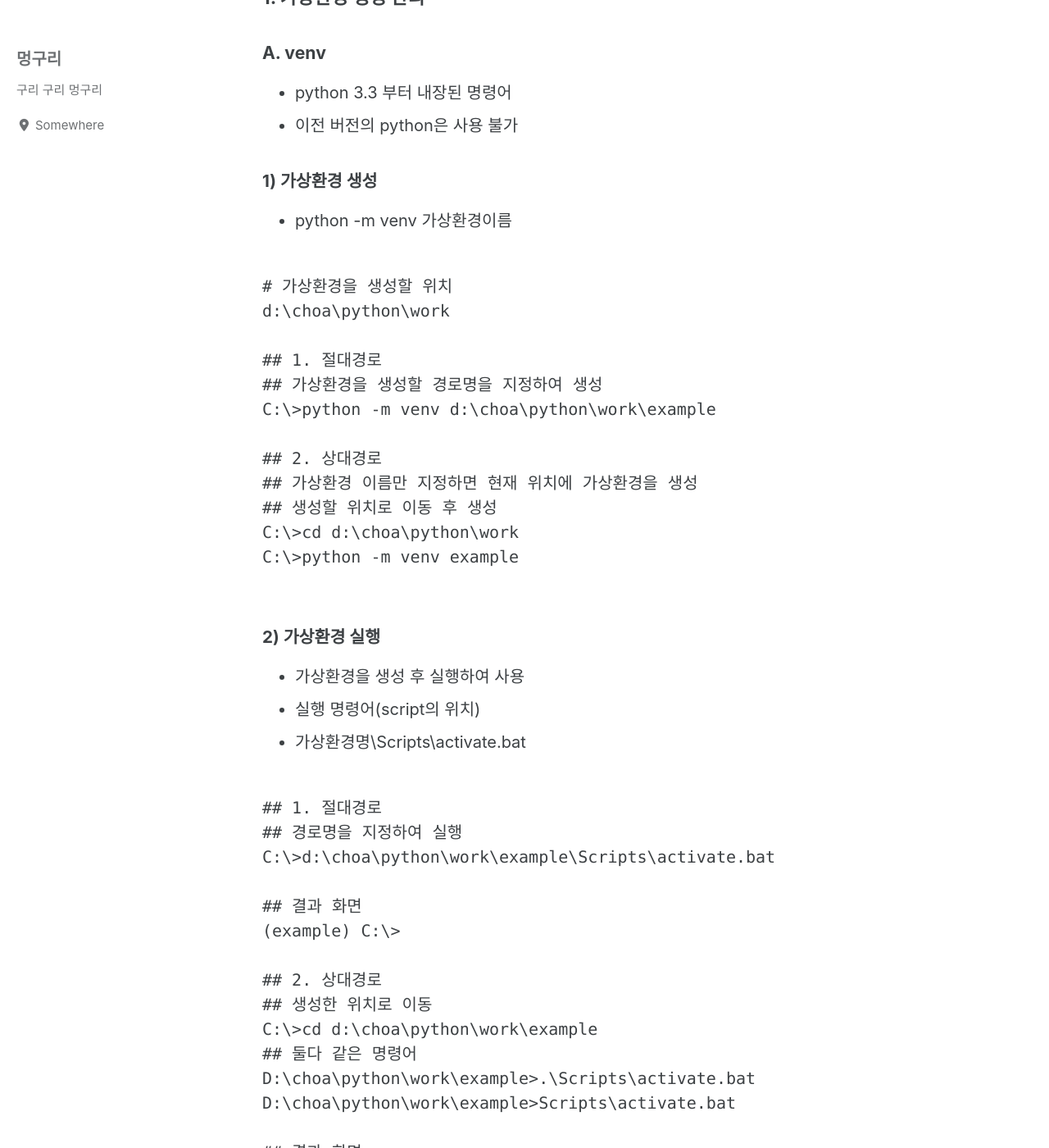
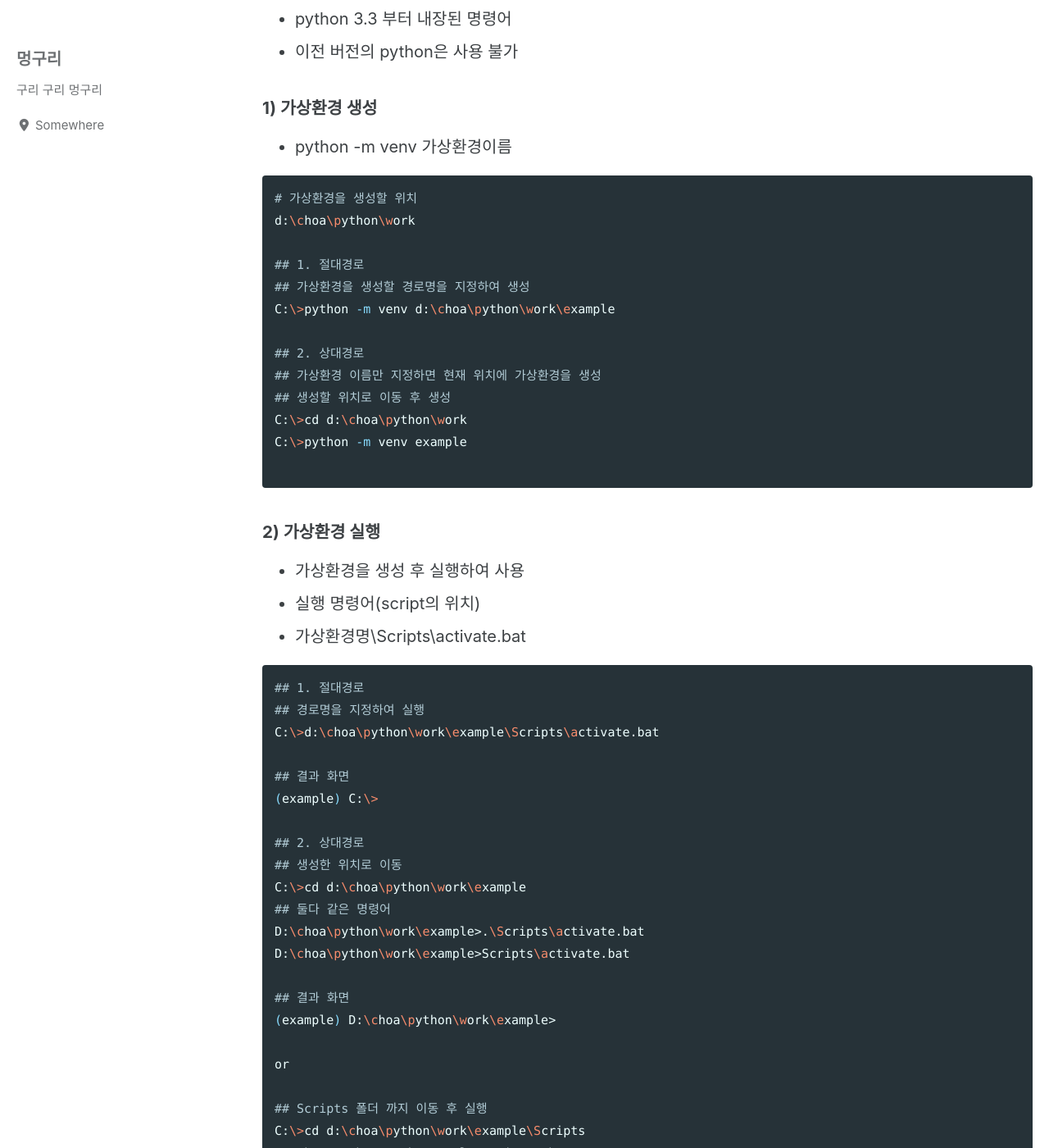
Before and after one commit to Daeki/Daeki.github.io, a Jekyll site: the page built from _posts/2020-01-01-django-d1 copy.md, in a window 1280 px wide and 1400 px high, scrolled down 416 px. Shown: the whole window at 82% size. Built offline with Jekyll 4.4.1, drawn with Linux system fonts in a browser that asks for light colours; cached includes are drawn as plain includes; nearby versions of some CDN libraries; some of the changed text lies outside the part shown.

Commit message:
Update 2020-01-01-django-d1 copy.md

````diff
--- a/_posts/2020-01-01-django-d1 copy.md
+++ b/_posts/2020-01-01-django-d1 copy.md
@@ -10,24 +10,27 @@ classes: wide
 #last_modified_at: 2019-04-13T08:06:00-05:00
 ---
 
-## 가상환경
-
 - Python Project 별로 각기 다른 library나 version을 다르게 주려할 때
 - System에 설치가 아니라 각각 설치이므로 버전 관리 용이
 
+
+
 ### 1. 가상환경 생성 관리
 
-#### A. venv
+
+
+### A. Venv
 
 - python 3.3 부터 내장된 명령어
 - 이전 버전의 python은 사용 불가
+
+
 
 ##### 1) 가상환경 생성
 
 - python -m venv 가상환경이름
 
-```{bash}
-
+```bash
 # 가상환경을 생성할 위치
 d:\choa\python\work
 
@@ -49,8 +52,7 @@ C:\>python -m venv example
 - 실행 명령어(script의 위치)
 - 가상환경명\Scripts\activate.bat
 
-```{bash}
-
+```bash
 ## 1. 절대경로
 ## 경로명을 지정하여 실행
 C:\>d:\choa\python\work\example\Scripts\activate.bat
@@ -83,8 +85,15 @@ D:\choa\python\work\example>activate.bat
 
 - 어떻게 실행 했던 deactivate 명령어를 입력 하면 종료
 
-```{bash}
-
+```bash
   (example) C:\>deactivate
 
 ```
+
+#### B. conda
+
+참고 : https://dojang.io/mod/page/view.php?id=2470
+
+- 나중에 정리
+
+#### C. virtualenv
````
